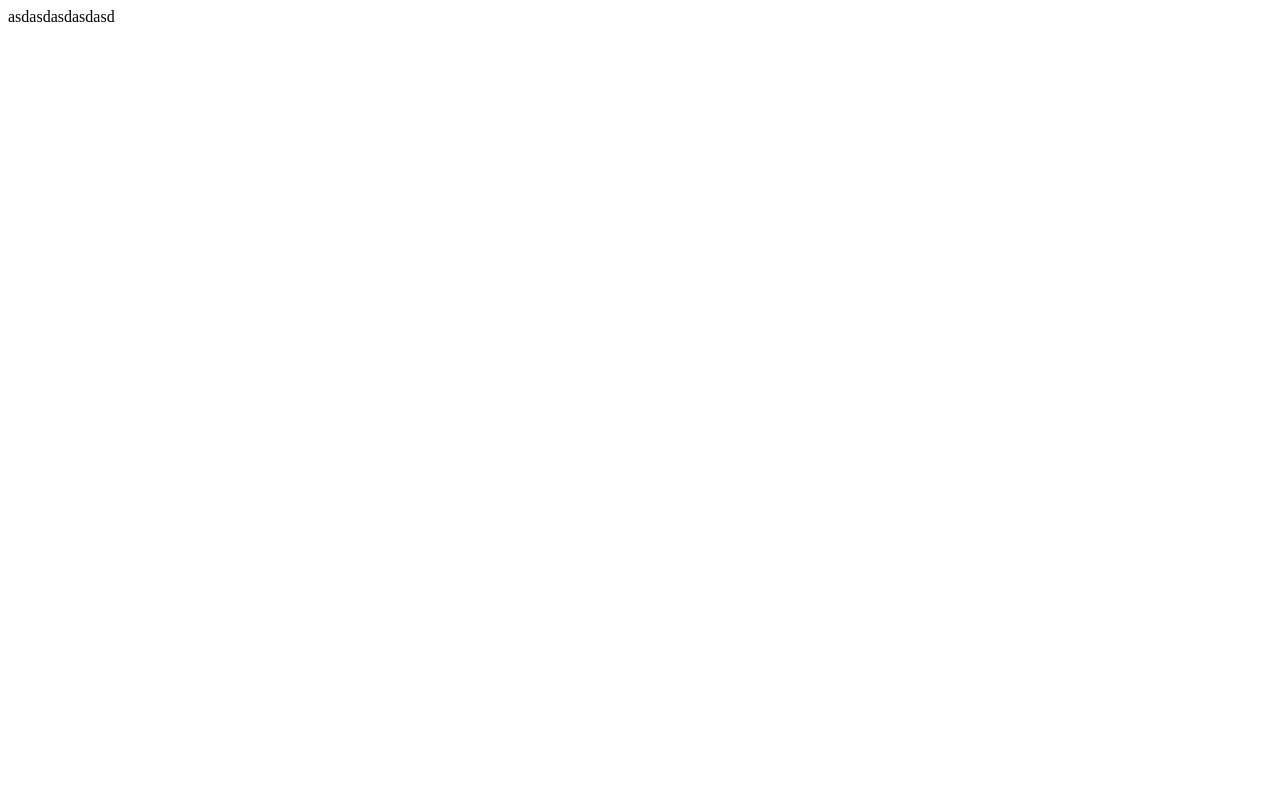
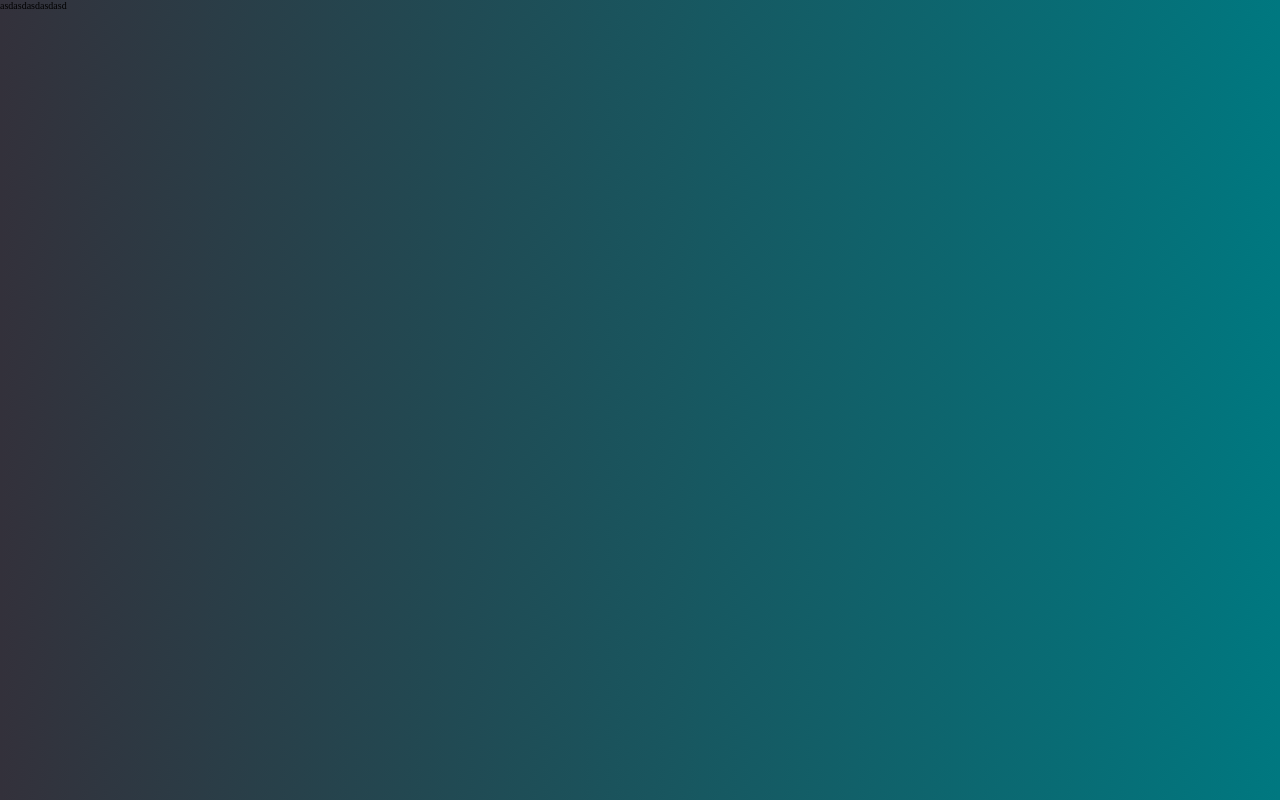
Before and after one commit to Ohnilrac/New-Profile, a plain HTML site: page landing/index.html in a window 1280 px wide. Drawn offline with Linux system fonts and the light colour scheme.

Commit message:
Variaveis no global css

```diff
--- a/global.css
+++ b/global.css
@@ -8,9 +8,17 @@
 :root {
   font-size: 62.5%;
 
+  /* CORES */
   --primary: #33313b;
   --secondary: #007880;
   --buttons: #eee;
+
+  /* TRANSIÇÕES */
+
+  --trans-02: all 0.2s ease;
+  --trans-03: all 0.3s ease;
+  --trans-04: all 0.4s ease;
+  --trans-05: all 0.5s ease;
 }
 
 body {
--- a/landing/index.html
+++ b/landing/index.html
@@ -4,6 +4,9 @@
     <meta charset="UTF-8" />
     <meta http-equiv="X-UA-Compatible" content="IE=edge" />
     <meta name="viewport" content="width=device-width, initial-scale=1.0" />
+    <link rel="stylesheet" href="../global.css">
+    <link rel="stylesheet" href="style.css">
+
     <title>Jonas - Landing</title>
   </head>
   <body>
```
Also changed, not shown: landing/style.css (added).
